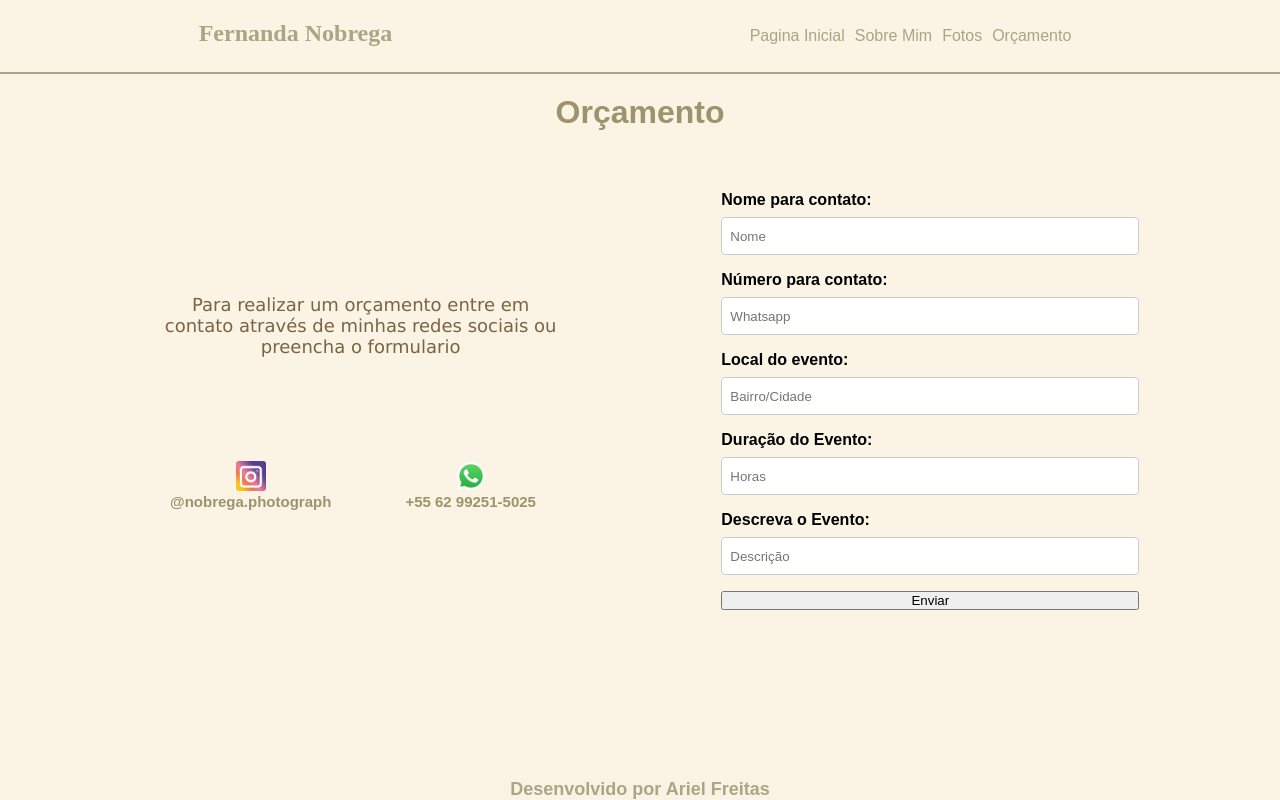
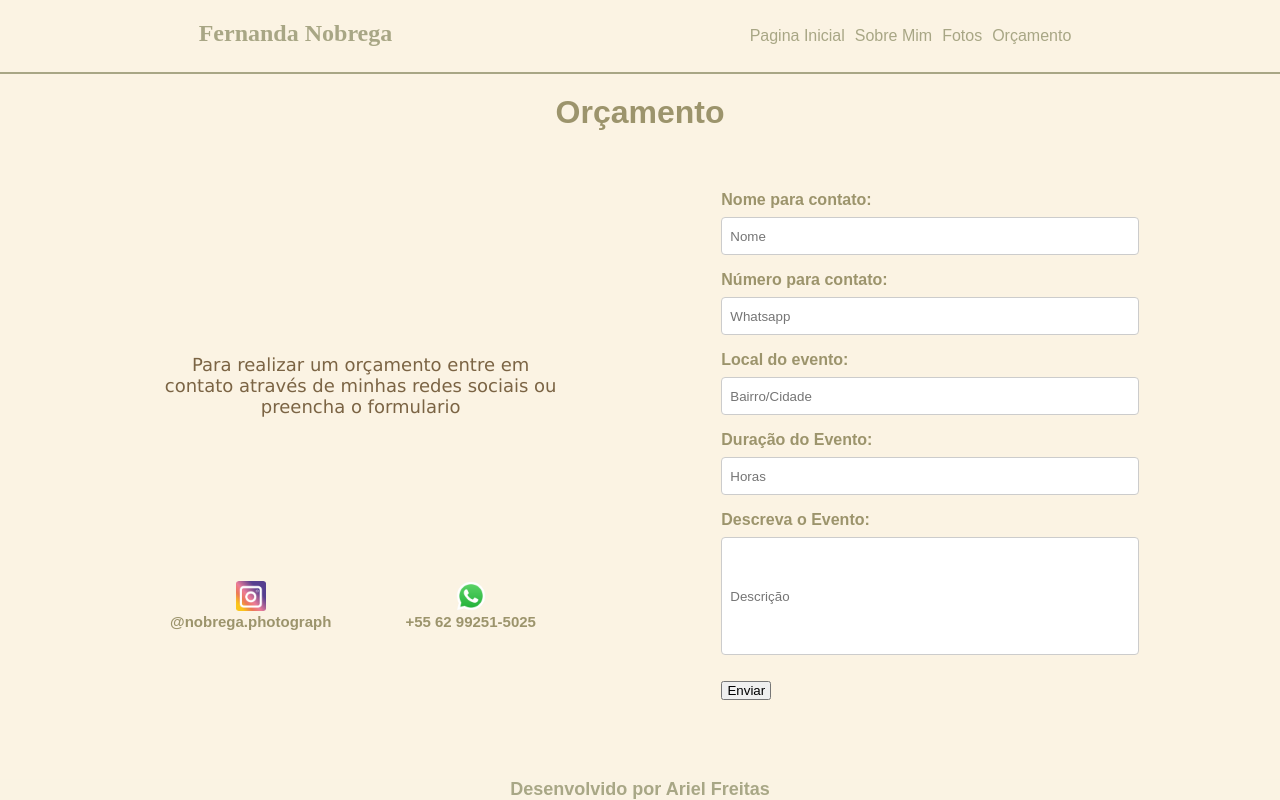
Before and after one commit to ArielFSantos/Fernanda_Nobrega, a React (Create React App) app in the folder nobrega/: page /contact in a window 1280 px wide. Built offline with nearby package versions, Linux system fonts and the light colour scheme; a web font is replaced by a local one.

Commit message:
style form

```diff
--- a/nobrega/src/components/Pages/contact/contact.js
+++ b/nobrega/src/components/Pages/contact/contact.js
@@ -24,7 +24,7 @@ function Contact(){
                     </div>
                 </div>
             </aside>
-            <form>
+            <form className={styles.formulario}>
                 <label for="nome">Nome para contato:</label>
                 <input type="text" id="nome" name="nome" placeholder="Nome"/>
 
@@ -38,9 +38,9 @@ function Contact(){
                 <input type="number" id="duracao" name="duracao" placeholder="Horas"/>
 
                 <label for="descricao">Descreva o Evento:</label>
-                <input type="text" id="descricao" name="descricao" placeholder="Descrição"/>
+                <input className={styles.description} type="text" id="descricao" name="descricao" placeholder="Descrição"/>
 
-                <button type="submit">Enviar</button>
+                <button className={styles.button} type="submit">Enviar</button>
             </form>
 
         </span>
--- a/nobrega/src/components/Pages/contact/contact.module.css
+++ b/nobrega/src/components/Pages/contact/contact.module.css
@@ -24,7 +24,6 @@
 }
 .formulario{
     color: var(--cor04);
-
     display: flex;
     flex-wrap: wrap;
     flex-direction: column;
@@ -36,10 +35,6 @@
 .button{
     margin:10px 0px 30px 0px;
     width: 50px;
-}
-input{
-    width: 400px;
-    height: 20px;
 }
 
 .insta, .whats{
@@ -77,6 +72,8 @@ label {
 }
 
 input {
+    width: 400px;
+    height: 20px;
     margin-bottom: 16px;
     padding: 8px;
     border: 1px solid #ccc;
```
